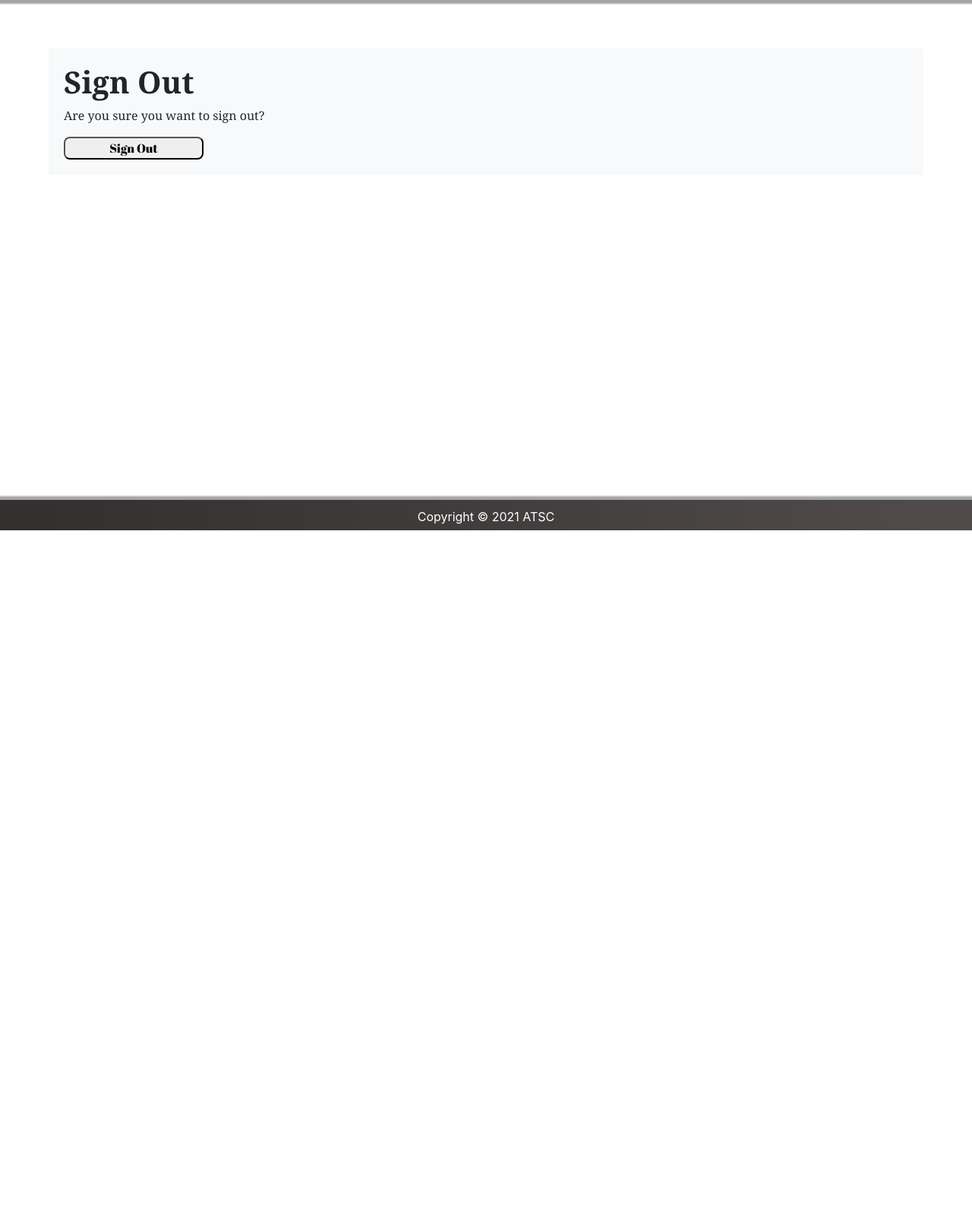
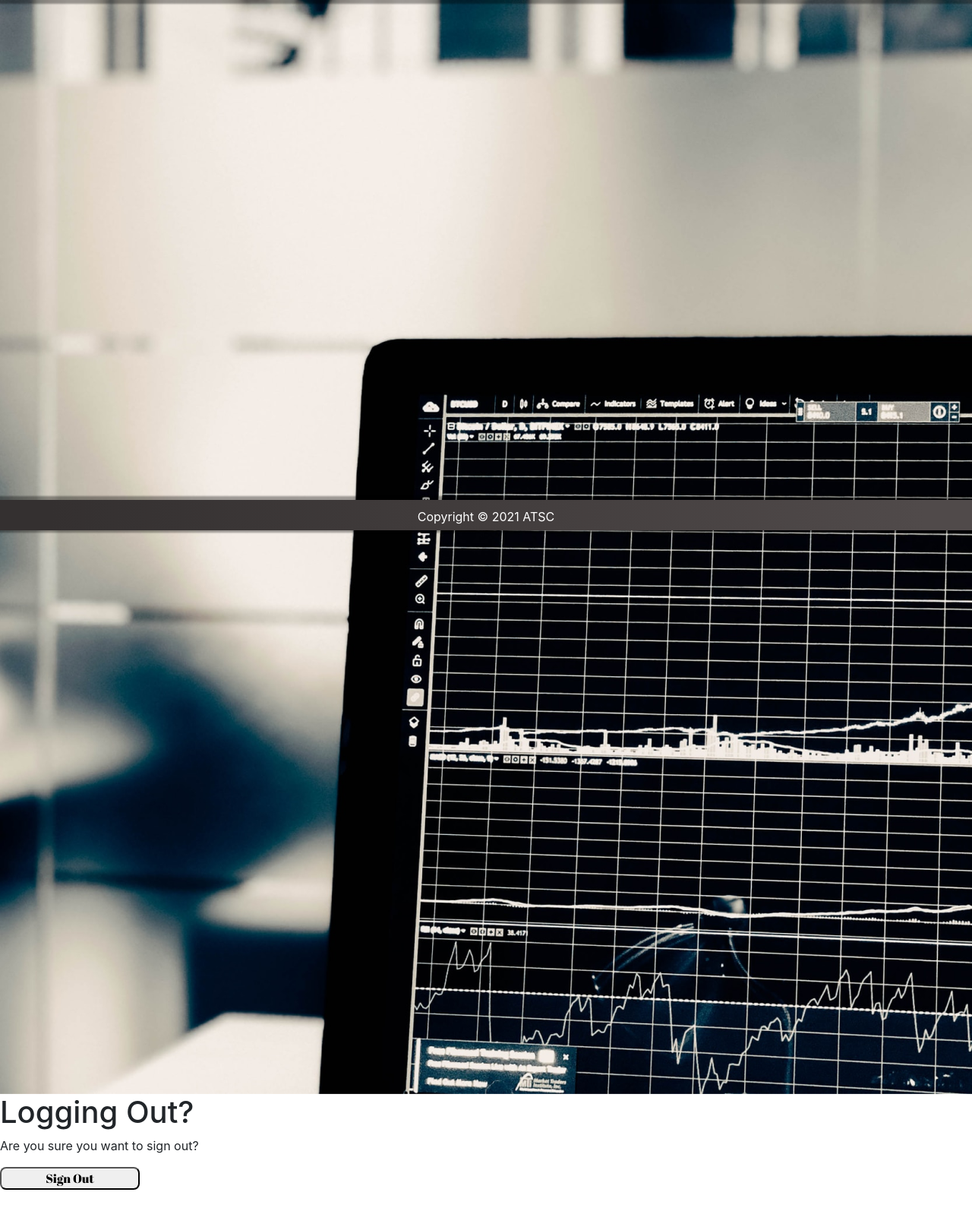
Before and after one commit to nplee01/FSCSW01, a Django app: page /accounts/logout/ in a window 1280 px wide; the page is wider, and only the part inside the window is pictured. Shown: the part 102-1692 px from the top of that part at 76% size. Before the commit the page ends 800 px from the top of that part, so only its background shows below. Run offline with Django 3.2, Linux system fonts and the light colour scheme; the visitor is signed in with stand-in values (Sample User, id 1); some web fonts are replaced.

Commit message:
Logout Page

```diff
--- a/templates/account/logout.html
+++ b/templates/account/logout.html
@@ -5,8 +5,11 @@
 {% block head_title %}{% trans "Sign Out" %}{% endblock %}
 
 {% block content %}
-<div class="card-body bg-light login-style">
-  <h1>{% trans "Sign Out" %}</h1>
+<div id="logout-img" >
+  <img src="/static/img/backtest-laptop.png" alt="Backtest">
+</div>
+<div id="logout-prompt" class="prompt-style">
+  <h1>{% trans "Logging Out?" %}</h1>
 
   <p>{% trans 'Are you sure you want to sign out?' %}</p>
 
```
Also changed, not shown: static/img/backtest-laptop.png (added).
